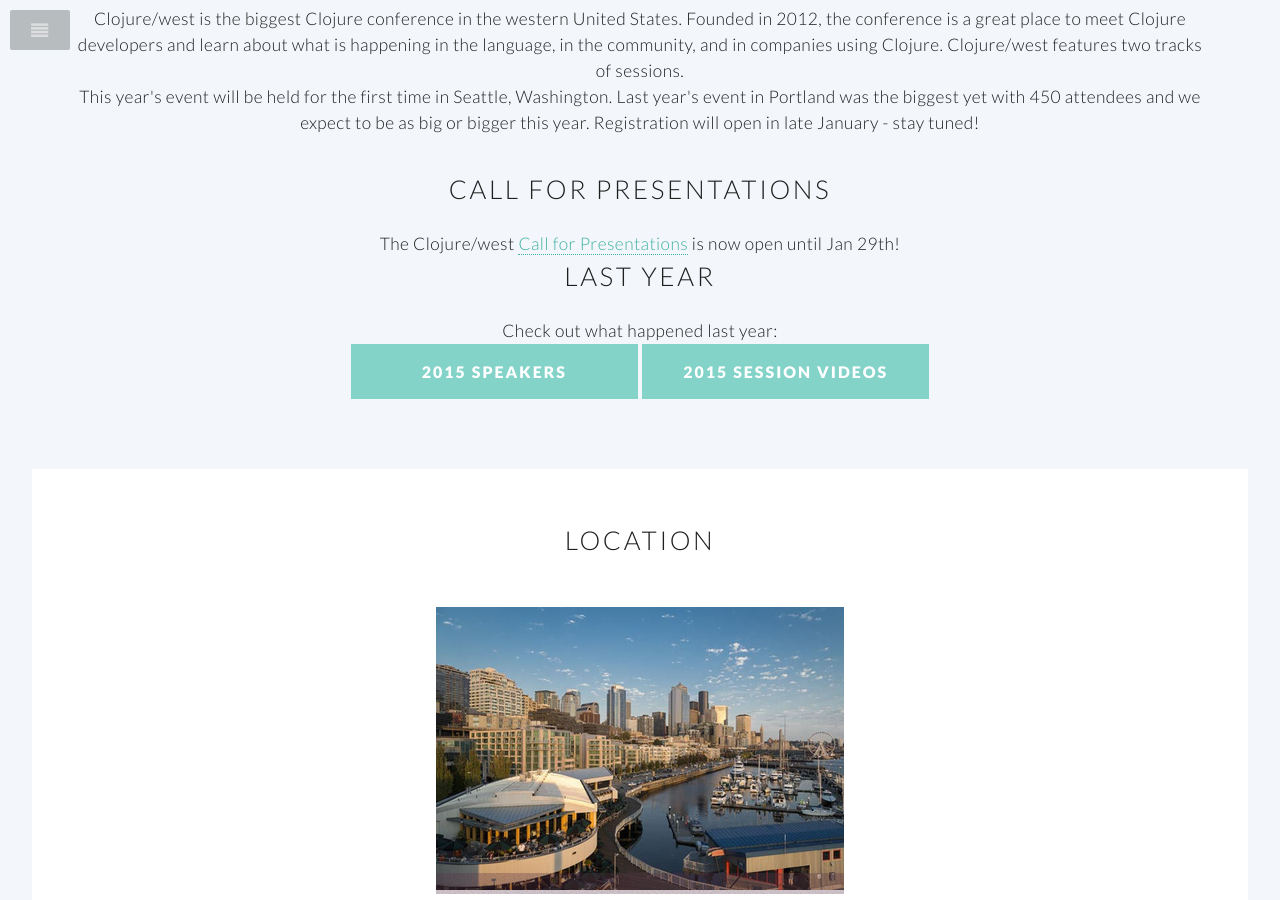
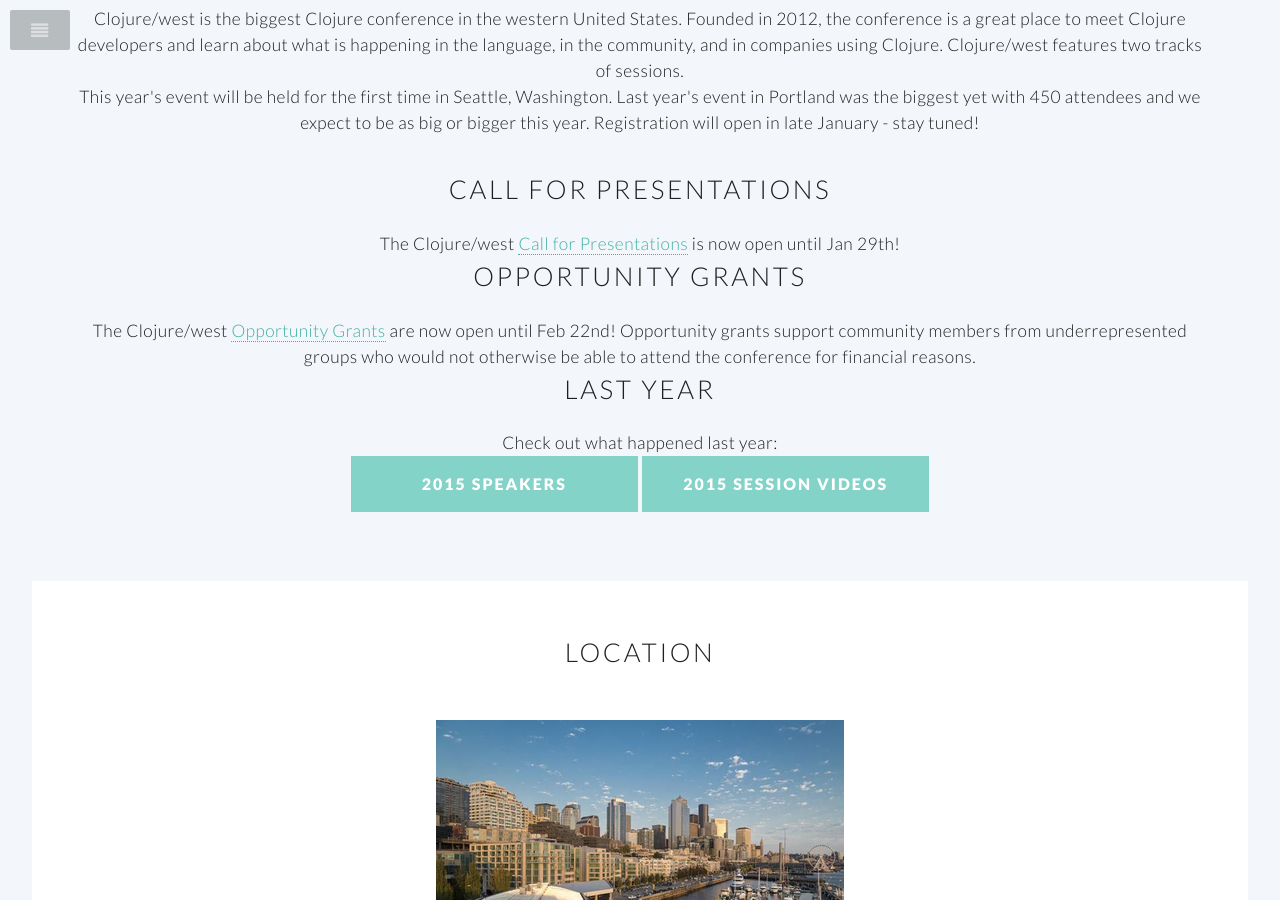
Before and after one commit to clojurewest/clojurewest.github.io, a Jekyll site: the page built from index.html, in a window 1280 px wide and 900 px high, scrolled down 1161 px. Built offline with Jekyll 4.4.1, drawn with Linux system fonts in a browser that asks for light colours.

Commit message:
add opp grant callout on home page

```diff
--- a/_layouts/home.html
+++ b/_layouts/home.html
@@ -66,6 +66,10 @@
 
 			<h2>Call for Presentations</h2>
 			<p>The Clojure/west <a href="cfp">Call for Presentations</a> is now open until Jan 29th!</p>
+			<br/>
+
+			<h2>Opportunity Grants</h2>
+			<p>The Clojure/west <a href="opportunity">Opportunity Grants</a> are now open until Feb 22nd! Opportunity grants support community members from underrepresented groups who would not otherwise be able to attend the conference for financial reasons.</p>
 			<br/>
 
 			<h2>Last Year</h2>
```
